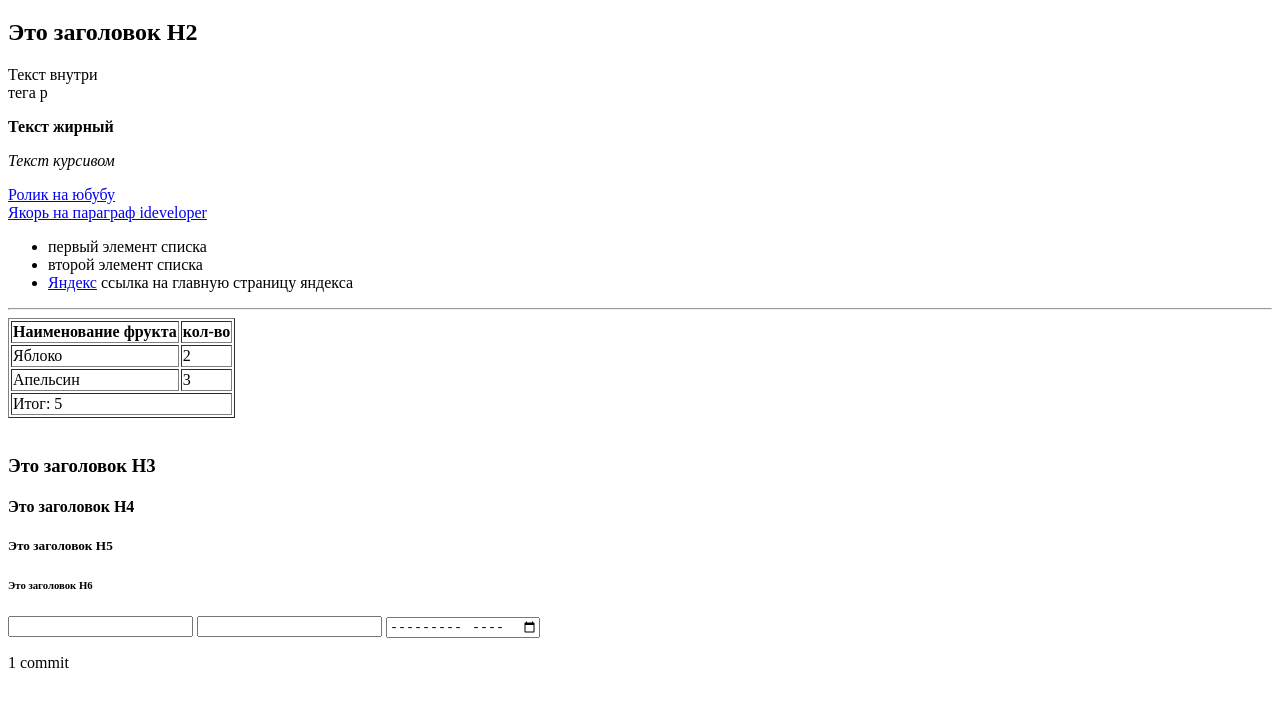
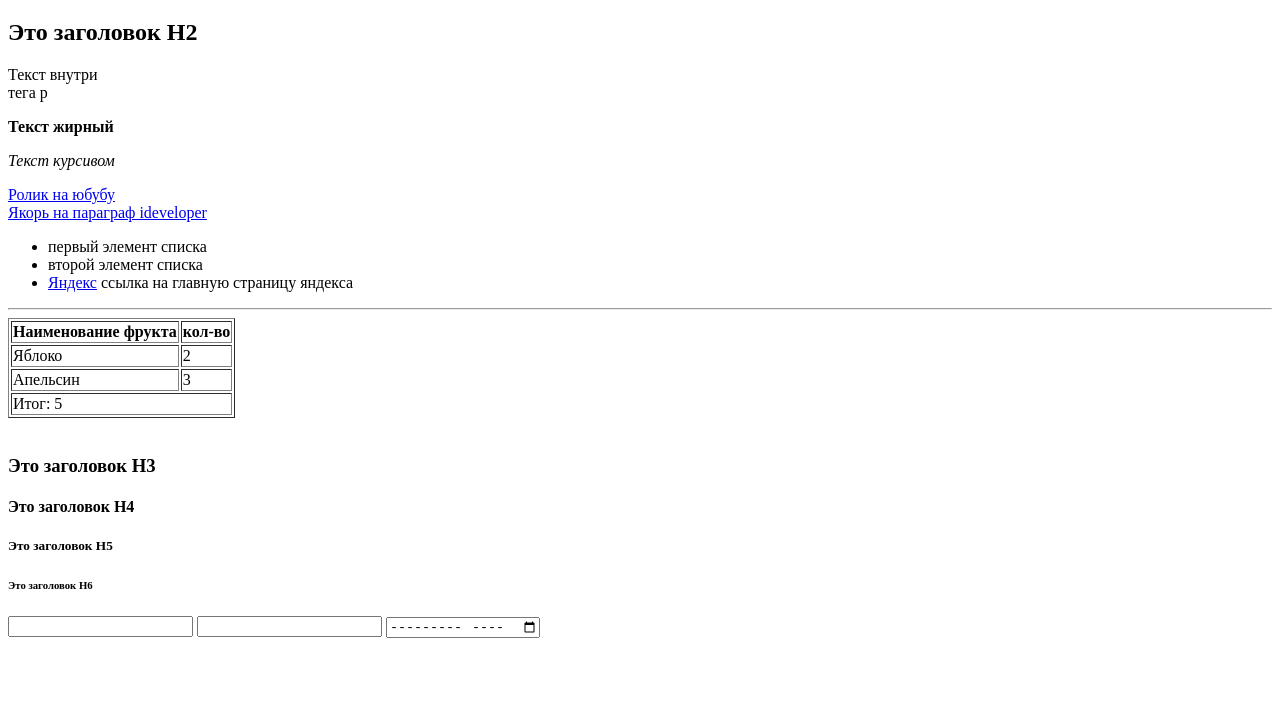
Before and after one commit to levantonio/homework_Git, a plain HTML site: page index.html in a window 1280 px wide. Shown: the part 61-768 px from the top of the page. Drawn offline with Linux system fonts and the light colour scheme.

Commit message:
Revert "furst commit"
This reverts commit d595aaf83547420bae7d0034bf5179ec510d1f30.

```diff
--- a/index.html
+++ b/index.html
@@ -65,7 +65,6 @@
     <input type="text">
     <input type="number">
     <input type="month">
-    <p>1 commit</p>
 
 
 </body>
```
